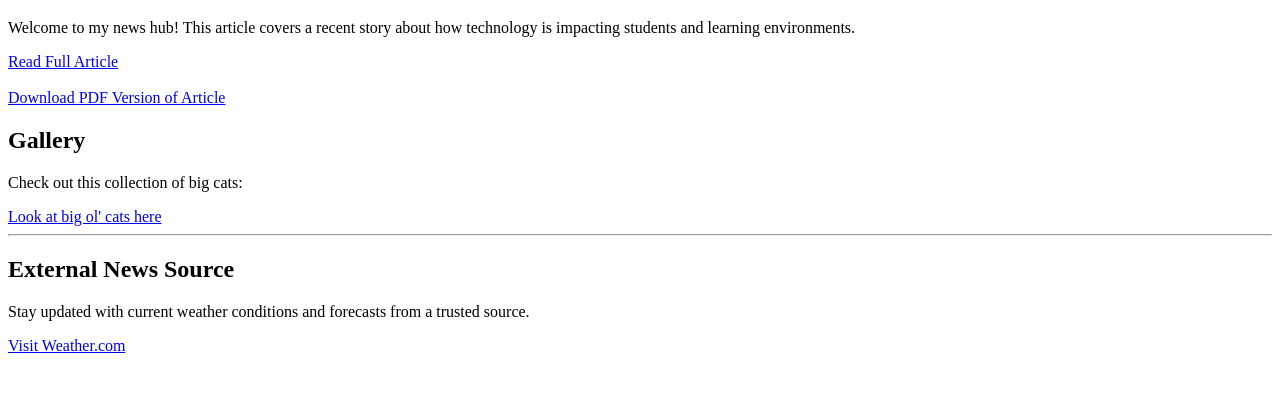
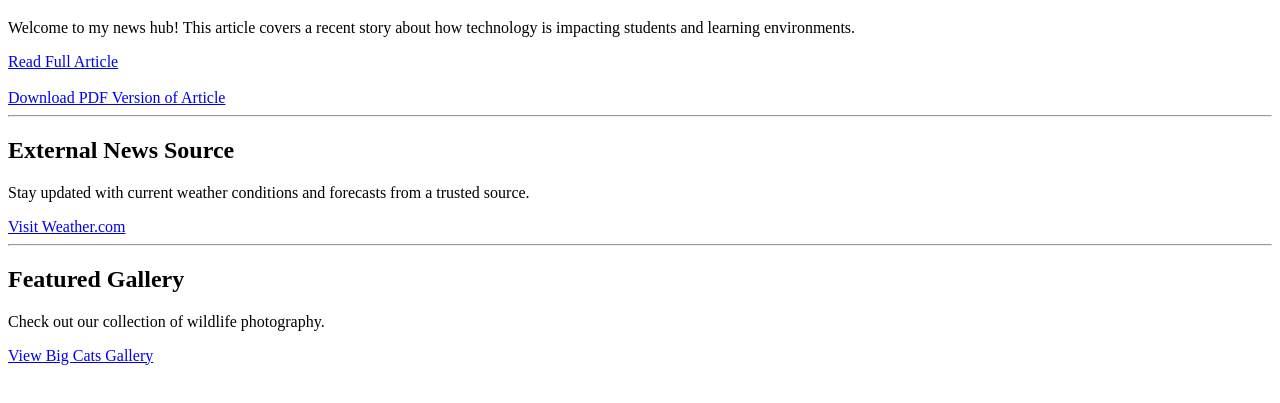
Before and after one commit to jacobpighetti-collab/News-Web, a plain HTML site: page index.html in a window 1280 px wide. Shown: the part 61-464 px from the top of the page. Drawn offline with Linux system fonts and the light colour scheme.

Commit message:
Update gallery section and add featured gallery

```diff
--- a/index.html
+++ b/index.html
@@ -18,13 +18,7 @@
 
     <!-- Link to PDF (new tab) -->
     <a href="documents/article.pdf" target="_blank">Download PDF Version of Article</a>
-<h2>Gallery</h2>
 
-<p>Check out this collection of big cats:</p>
-
-<a href="gallery.html">
-    Look at big ol' cats here
-</a>
     <hr>
 
     <h2>External News Source</h2>
@@ -35,5 +29,13 @@
     <!-- External link (new tab) -->
     <a href="https://weather.com" target="_blank">Visit Weather.com</a>
 
+    <hr>
+
+    <h2>Featured Gallery</h2>
+    <p>Check out our collection of wildlife photography.</p>
+    <!-- Link to gallery -->
+    <a href="gallery.html">View Big Cats Gallery</a>
+
 </body>
 </html>
+</html>
```
